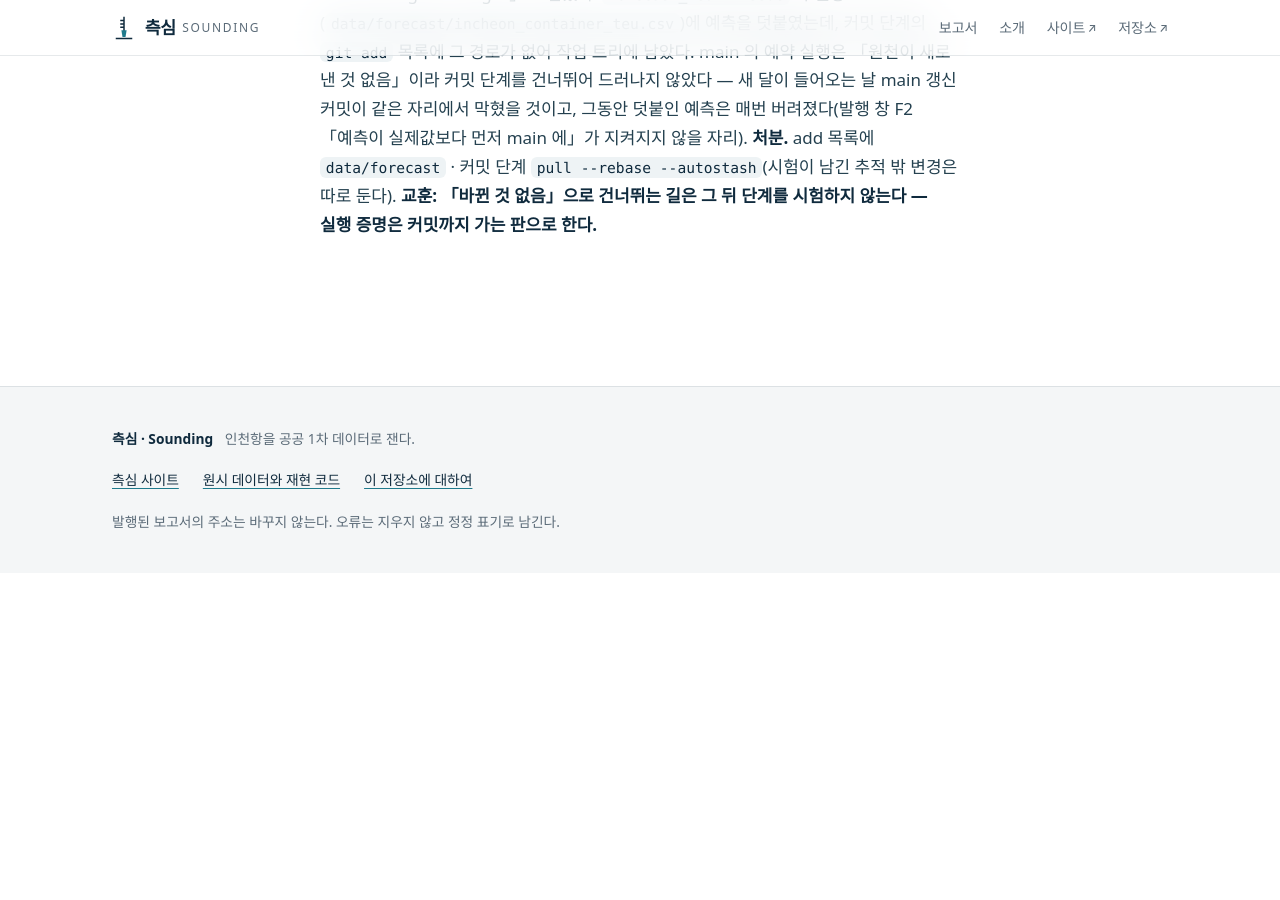
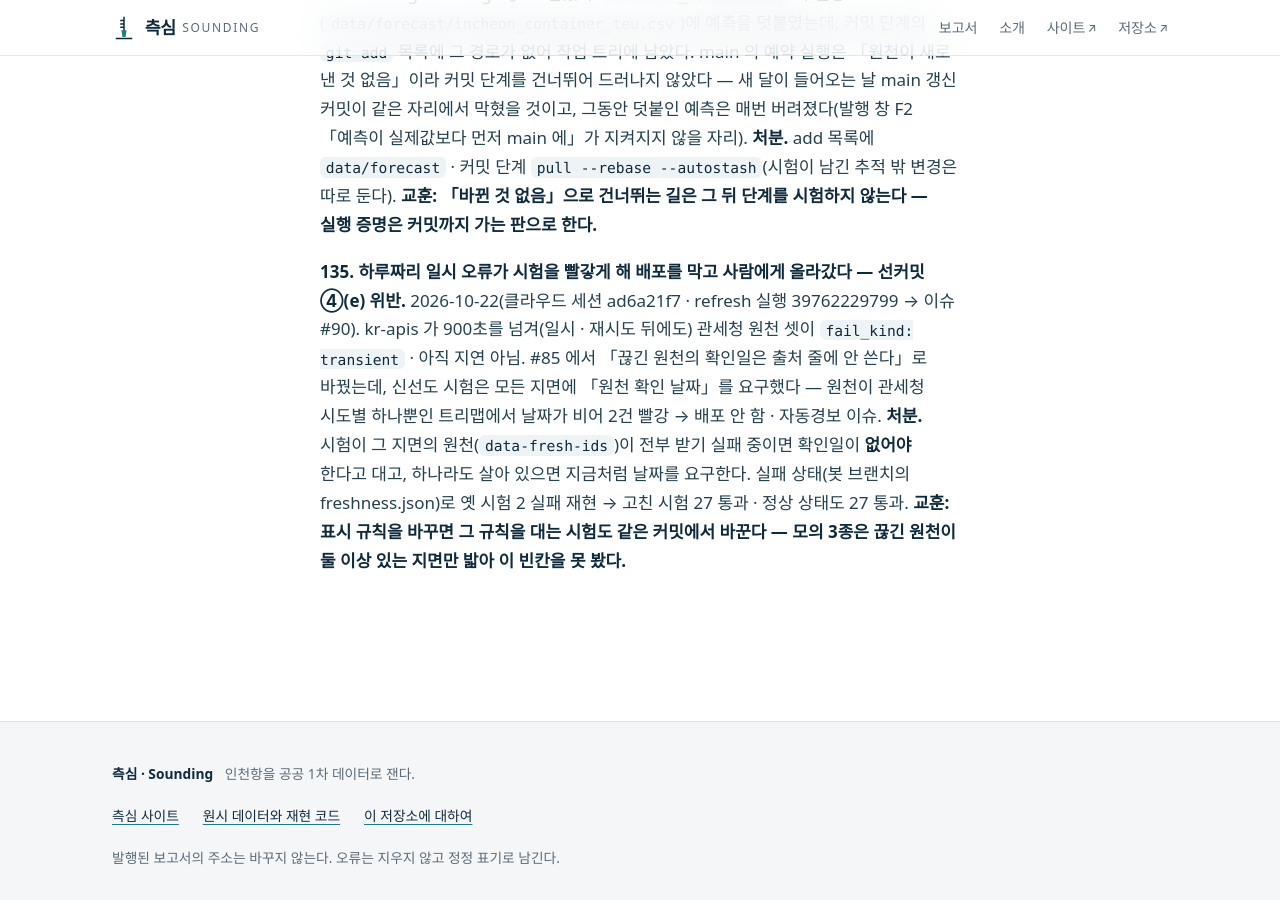
Before and after one commit to jisangj03-dev/incheon-port-analysis, a Jekyll site: the page built from docs/사고기록.md, in a window 1280 px wide and 900 px high, scrolled down 68155 px. Built offline with Jekyll 4.4.1, drawn with Linux system fonts in a browser that asks for light colours; some web fonts are replaced; our own code applies the rules of GitHub Pages for plain Markdown files; before the commit the page ends 68728 px from its top, so only the background shows below that.

Commit message:
사고 135 — 일시 오류(아직 지연 아님)가 신선도 시험을 빨갛게 해 배포를 막던 빈틈 · 지면 원천이 전부 받기 실패면 「원천 확인」 날짜 없음이 맞다
Co-Authored-By: Claude Opus 5.5 <noreply@anthropic.com>
Claude-Session: https://claude.ai/code/session_01L59oEoiMW7KHoJRFFkcN4Q

```diff
--- a/docs/사고기록.md
+++ b/docs/사고기록.md
@@ -962,3 +962,8 @@ v5.0 확정본을 전수 검증하니 **자기 수치를 틀리게 적은 조항
 2026-10-22(클라우드 세션 ad6a21f7 · 갱신 무인화 브랜치 실행 39738523910). 시험 269 통과 뒤 커밋 단계가 「cannot pull with rebase: You have unstaged changes」로 멈췄다. `forecast_teu --issue` 가 원장(`data/forecast/incheon_container_teu.csv`)에 예측을 덧붙였는데, 커밋 단계의 `git add` 목록에 그 경로가 없어 작업 트리에 남았다. main 의 예약 실행은 「원천이 새로 낸 것 없음」이라 커밋 단계를 건너뛰어 드러나지 않았다 — 새 달이 들어오는 날 main 갱신 커밋이 같은 자리에서 막혔을 것이고, 그동안 덧붙인 예측은 매번 버려졌다(발행 창 F2 「예측이 실제값보다 먼저 main 에」가 지켜지지 않을 자리).
 **처분.** add 목록에 `data/forecast` · 커밋 단계 `pull --rebase --autostash`(시험이 남긴 추적 밖 변경은 따로 둔다).
 **교훈: 「바뀐 것 없음」으로 건너뛰는 길은 그 뒤 단계를 시험하지 않는다 — 실행 증명은 커밋까지 가는 판으로 한다.**
+
+**135. 하루짜리 일시 오류가 시험을 빨갛게 해 배포를 막고 사람에게 올라갔다 — 선커밋 ④(e) 위반.**
+2026-10-22(클라우드 세션 ad6a21f7 · refresh 실행 39762229799 → 이슈 #90). kr-apis 가 900초를 넘겨(일시 · 재시도 뒤에도) 관세청 원천 셋이 `fail_kind: transient` · 아직 지연 아님. #85 에서 「끊긴 원천의 확인일은 출처 줄에 안 쓴다」로 바꿨는데, 신선도 시험은 모든 지면에 「원천 확인 날짜」를 요구했다 — 원천이 관세청 시도별 하나뿐인 트리맵에서 날짜가 비어 2건 빨강 → 배포 안 함 · 자동경보 이슈.
+**처분.** 시험이 그 지면의 원천(`data-fresh-ids`)이 전부 받기 실패 중이면 확인일이 **없어야** 한다고 대고, 하나라도 살아 있으면 지금처럼 날짜를 요구한다. 실패 상태(봇 브랜치의 freshness.json)로 옛 시험 2 실패 재현 → 고친 시험 27 통과 · 정상 상태도 27 통과.
+**교훈: 표시 규칙을 바꾸면 그 규칙을 대는 시험도 같은 커밋에서 바꾼다 — 모의 3종은 끊긴 원천이 둘 이상 있는 지면만 밟아 이 빈칸을 못 봤다.**
```
Also changed, not shown: tests/freshness.spec.mjs (+5 -1 lines).
